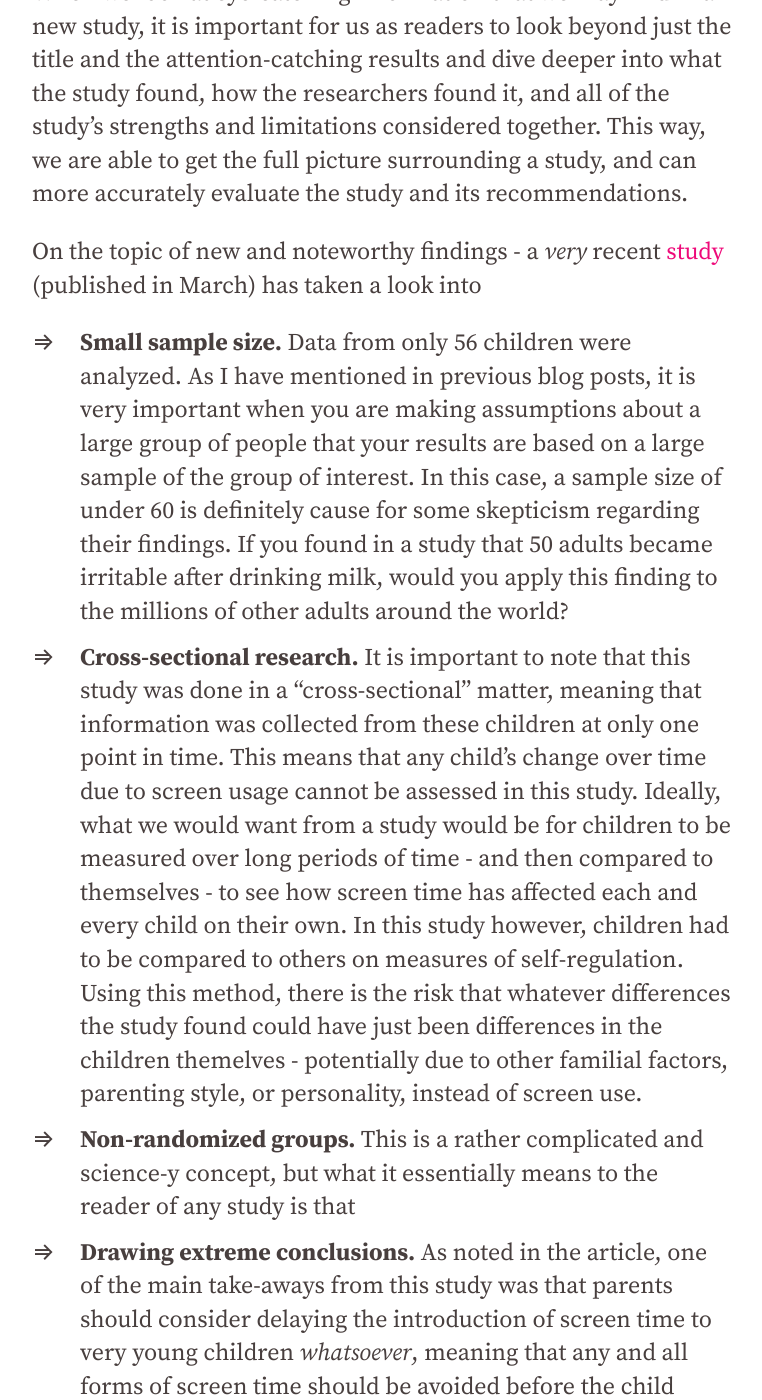
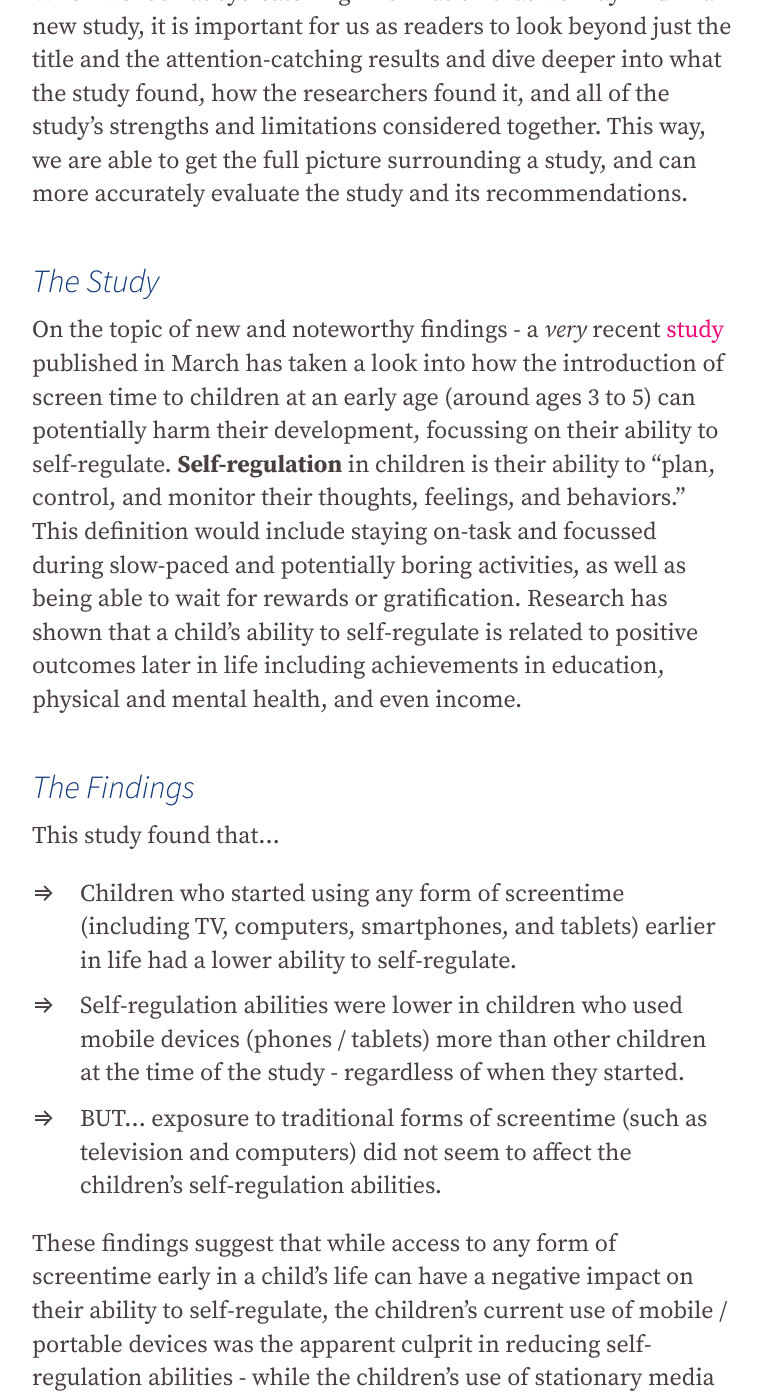
Before and after one commit to famliy-screen-time/familyscreentime.ca, a Jekyll site: the page built from _posts/2020-05-15-evaluating-the-research-child-use-of-mobile-devices-self-regulation.md, in a window 1280 px wide and 1400 px high, scrolled down 673 px. Shown: the whole window, without its empty margins (56-818 px from the left). Built offline with Jekyll 4.4.1, drawn with Linux system fonts in a browser that asks for light colours; nearby versions of some CDN libraries; some of the changed text lies outside the part shown.

Commit message:
Update Blog “2020-05-15-evaluating-the-research-child-use-of-mobile-devices-self-regulation”

```diff
--- a/_posts/2020-05-15-evaluating-the-research-child-use-of-mobile-devices-self-regulation.md
+++ b/_posts/2020-05-15-evaluating-the-research-child-use-of-mobile-devices-self-regulation.md
@@ -8,9 +8,29 @@ We live in an age of information, where scientists and psychologists are constan
 
 When we look at eye-catching information that we may find in a new study, it is important for us as readers to look beyond just the title and the attention-catching results and dive deeper into what the study found, how the researchers found it, and all of the study's strengths and limitations considered together. This way, we are able to get the full picture surrounding a study, and can more accurately evaluate the study and its recommendations.
 
-On the topic of new and noteworthy findings - a *very* recent [study](https://jamanetwork.com/journals/jamapediatrics/article-abstract/2763348?guestAccessKey=0a663c1c-9060-43f4-99ff-d1fae285a77d&utm_source=silverchair&utm_medium=email&utm_campaign=article_alert-jamapediatrics&utm_content=olf&utm_term=033020) (published in March) has taken a look into
+### The Study
+
+On the topic of new and noteworthy findings - a *very* recent [study](https://jamanetwork.com/journals/jamapediatrics/article-abstract/2763348?guestAccessKey=0a663c1c-9060-43f4-99ff-d1fae285a77d&utm_source=silverchair&utm_medium=email&utm_campaign=article_alert-jamapediatrics&utm_content=olf&utm_term=033020) published in March has taken a look into how the introduction of screen time to children at an early age (around ages 3 to 5) can potentially harm their development, focussing on their ability to self-regulate. **Self-regulation** in children is their ability to "plan, control, and monitor their thoughts, feelings, and behaviors." This definition would include staying on-task and focussed during slow-paced and potentially boring activities, as well as being able to wait for rewards or gratification. Research has shown that a child's ability to self-regulate is related to positive outcomes later in life including achievements in education, physical and mental health, and even income.
+
+### The Findings
+
+This study found that...
+
+* Children who started using any form of screentime (including TV, computers, smartphones, and tablets) earlier in life had a lower ability to self-regulate.
+* Self-regulation abilities were lower in children who used mobile devices (phones / tablets) more than other children at the time of the study - regardless of when they started.
+* BUT... exposure to traditional forms of screentime (such as television and computers) did not seem to affect the children's self-regulation abilities.
+
+These findings suggest that while access to any form of screentime early in a child's life can have a negative impact on their ability to self-regulate, the children's current use of mobile / portable devices was the apparent culprit in reducing self-regulation abilities - while the children's use of stationary media was not a part of this picture.
+
+The researchers suggested that this may have been because mobile devices, being so portable and easy for a child to bring with them everywhere (such as the grocery store, doctor's offices, etc.), can seep into more aspects of their daily life and development than TV or computer use can, because it is fixed to one place and only usable from there. Because mobile devides have the capacity to follow young children wherever they go, there is more of an opportunity there for extreme amounts of screen-time to limit aspects of development such as self-regulation.
+
+### The Limitations
+
+No study is perfect - they all have their limitations. As for this study, these limitations should be noted...
 
 * **Small sample size.** Data from only 56 children were analyzed. As I have mentioned in previous blog posts, it is very important when you are making assumptions about a large group of people that your results are based on a large sample of the group of interest. In this case, a sample size of under 60 is definitely cause for some skepticism regarding their findings. If you found in a study that 50 adults became irritable after drinking milk, would you apply this finding to the millions of other adults around the world?
 * **Cross-sectional research.** It is important to note that this study was done in a "cross-sectional" matter, meaning that information was collected from these children at only one point in time. This means that any child's change over time due to screen usage cannot be assessed in this study. Ideally, what we would want from a study would be for children to be measured over long periods of time - and then compared to themselves - to see how screen time has affected each and every child on their own. In this study however, children had to be compared to others on measures of self-regulation. Using this method, there is the risk that whatever differences the study found could have just been differences in the children themelves - potentially due to other familial factors, parenting style, or personality, instead of screen use.
 * **Non-randomized groups.** This is a rather complicated and science-y concept, but what it essentially means to the reader of any study is that
 * **Drawing extreme conclusions.** As noted in the article, one of the main take-aways from this study was that parents should consider delaying the introduction of screen time to very young children *whatsoever*, meaning that any and all forms of screen time should be avoided before the child reaches a certain age (it was not mentioned what age this would be). I believe that
+
+### The Takeaway
```
